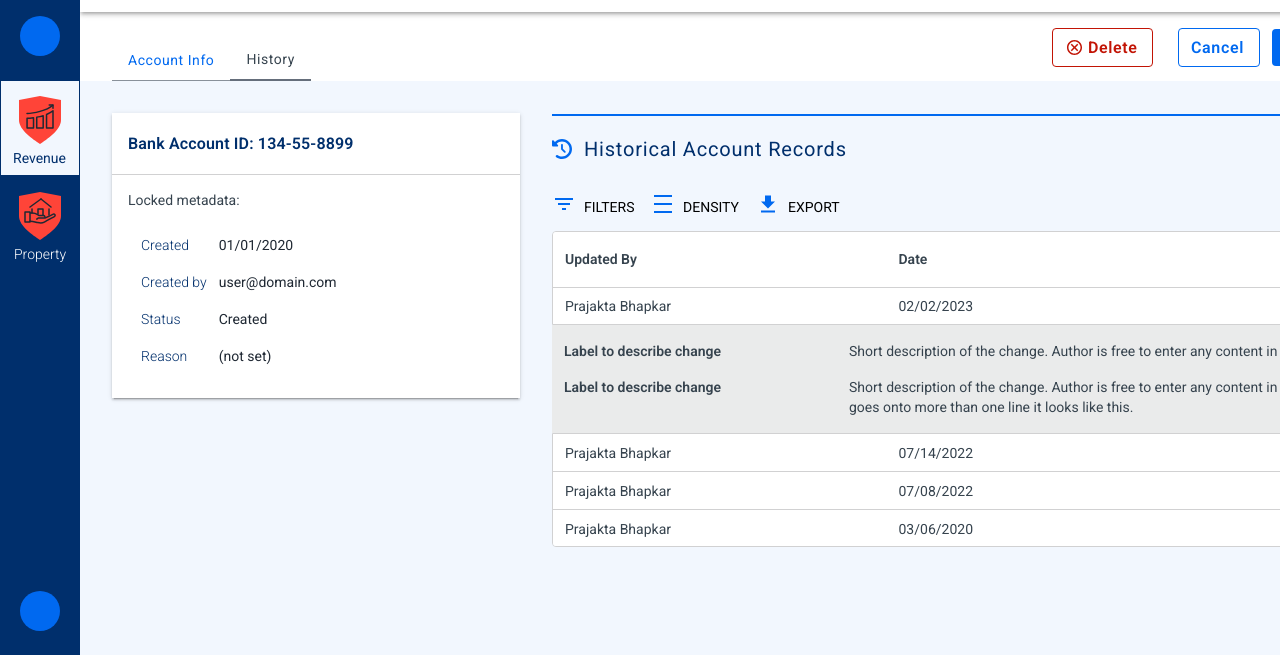
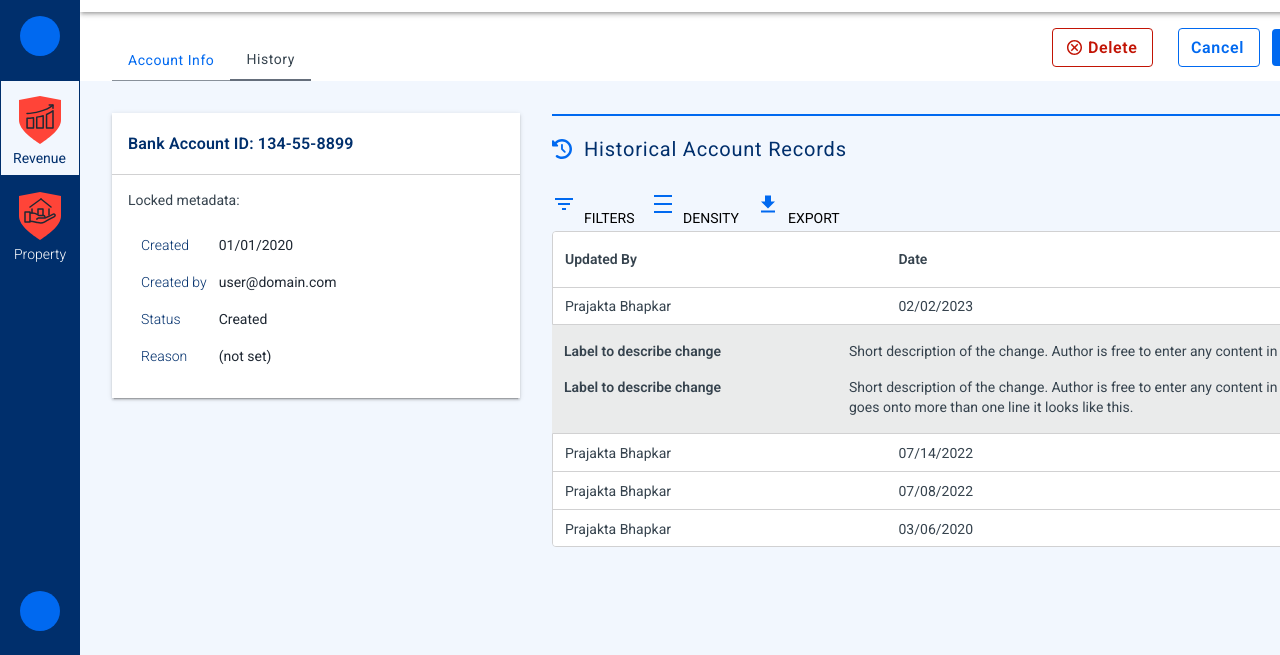
Before and after one commit to rsi-oakingbile/locofyv3, a website built with Parcel: page index.html in a window 1280 px wide. Shown: the part 145-800 px from the top of the page. Built offline with nearby package versions, Linux system fonts and the light colour scheme; a web font is replaced by a local one.

Commit message:
Revert "Update index.css"
This reverts commit 26be2e74c1382dc675e4c11f996a883f7f182826.

```diff
--- a/index.css
+++ b/index.css
@@ -882,7 +882,8 @@
   width: 61.45%;
   top: 29.17%;
   left: 38.55%;
-   text-transform: uppercase;
+  line-height: 38px;
+  text-transform: uppercase;
   display: inline-block;
 }
 .filter-list-icon {
@@ -908,6 +909,7 @@
   width: 64.04%;
   top: 29.17%;
   left: 35.96%;
+  line-height: 38px;
   text-transform: uppercase;
   display: inline-block;
 }
@@ -934,6 +936,7 @@
   width: 61.9%;
   top: 29.17%;
   left: 38.1%;
+  line-height: 38px;
   text-transform: uppercase;
   display: inline-block;
 }
```
